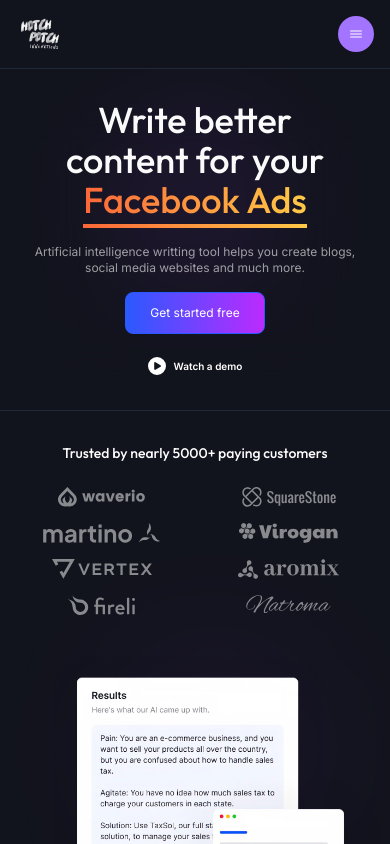
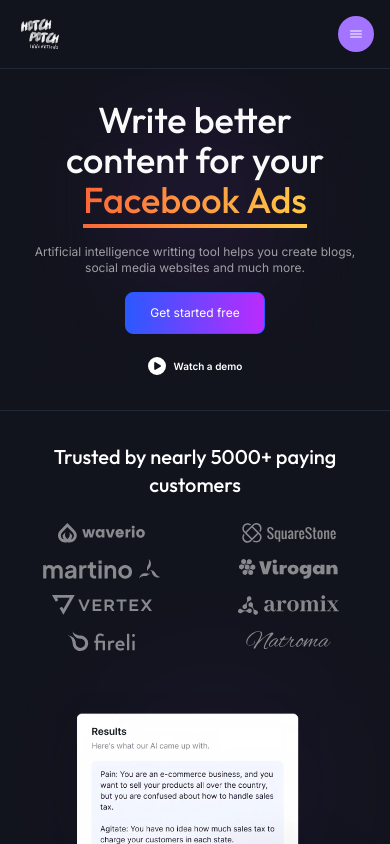
Before and after one commit to Mehedi-Hasan0/hotch-potch, a Next.js app: page / in a window 390 px wide. Shown: the top 844 px of the page. Built offline with nearby package versions, Linux system fonts and the light colour scheme.

Commit message:
[FIX] company heading size issu fixed

```diff
--- a/src/components/Company.tsx
+++ b/src/components/Company.tsx
@@ -2,8 +2,8 @@
 
 export default function Company() {
   return (
-    <div className="flex flex-col items-center justify-center gap-6 md:gap-8 lg:gap-12 xl:gap-14 2xl:gap-16 section-padding main-container">
-      <h3 className="title-heading font-outfit font-medium">
+    <div className="flex flex-col items-center justify-center gap-6 sm:gap-8 md:gap-10 lg:gap-12 xl:gap-14 2xl:gap-16 section-padding main-container">
+      <h3 className="text-xl md:text-xl lg:text-lg xl:text-xl 2xl:text-2xl font-outfit font-medium text-center">
         Trusted by nearly 5000+ paying customers
       </h3>
       <ComLogo />
```
